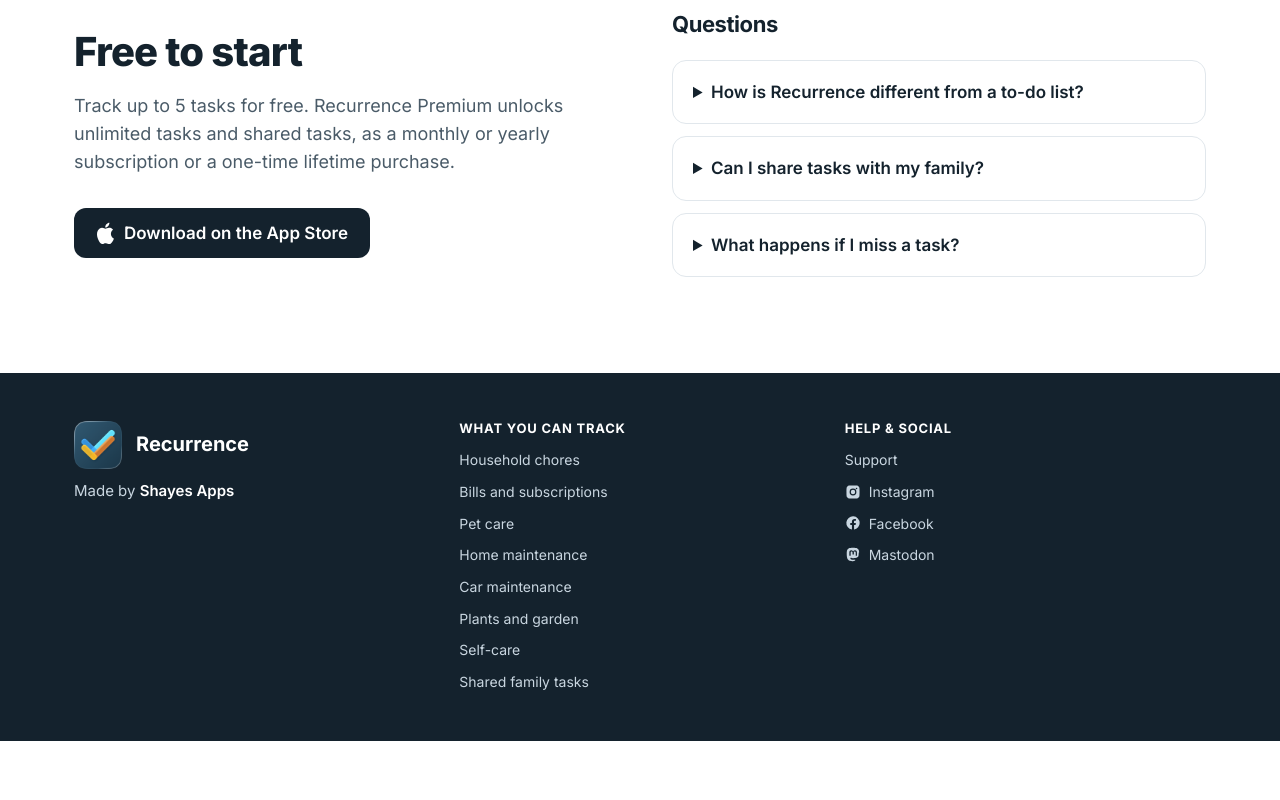
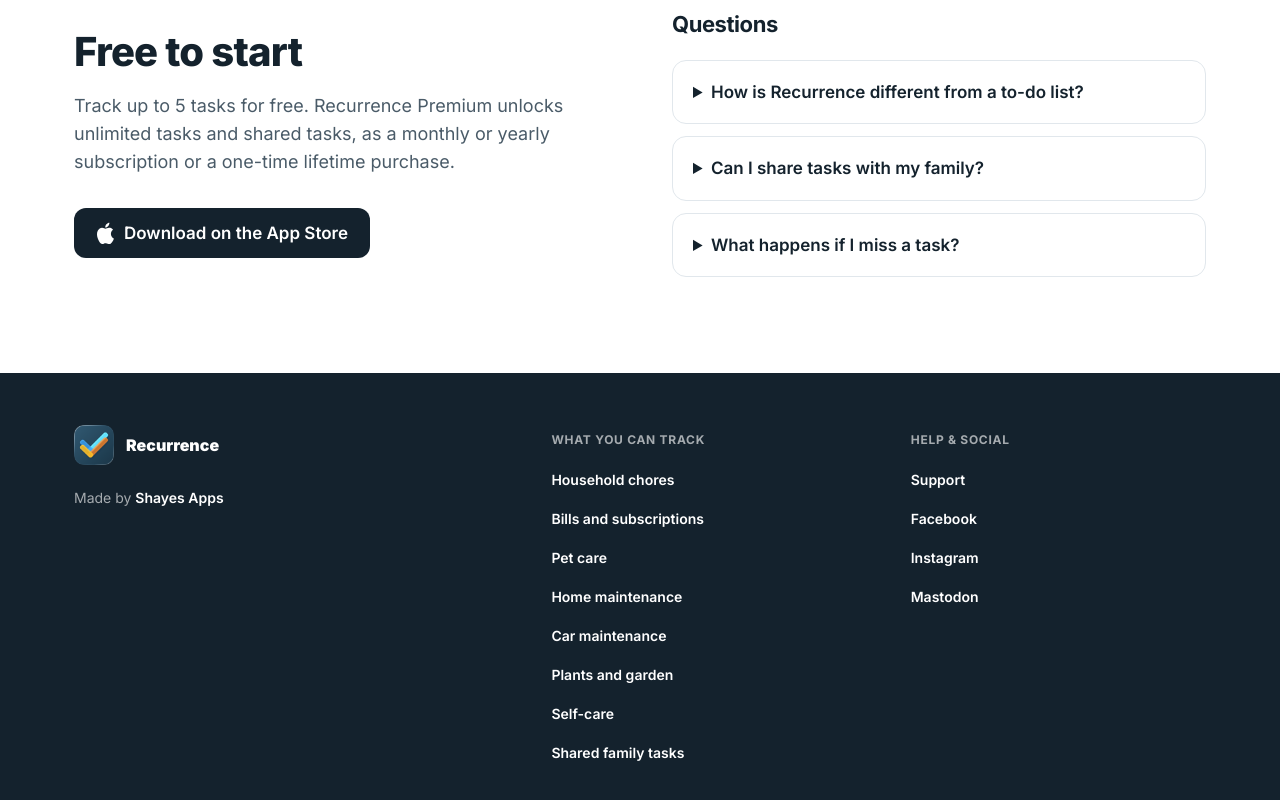
Before and after one commit to schayes04/RecurrenceWeb, an Astro site: page / in a window 1280 px wide. Shown: the part 2594-3394 px from the top of the page. Before the commit the page ends 3335 px from the top, so only its background shows below. Built offline with nearby package versions, Linux system fonts and the light colour scheme; Astro itself is replaced by a stand-in of ours.

Commit message:
Footer: match the Countdowns footer styles
Same grid (1.4fr + equal columns, 40/64px gaps), 40px icon, muted
uppercase 12px headings, 14px semibold white text links, plain-text
social links in Countdowns' order, two columns under 860px.

Co-Authored-By: Claude Opus 5.5 <noreply@anthropic.com>
Claude-Session: https://claude.ai/code/session_018J1dYJwVYYq3o7qp7wgTD8

```diff
--- a/src/components/Footer.astro
+++ b/src/components/Footer.astro
@@ -11,35 +11,37 @@ const { locale, pageKey } = Astro.props;
 const ui = UI[locale];
 const c = contentFor(locale);
 const [madeByBefore, madeByAfter] = ui.footer.madeBy.split('Shayes Apps');
+const social = [
+  { name: 'Facebook', href: 'https://www.facebook.com/shayesapps' },
+  { name: 'Instagram', href: 'https://www.instagram.com/shayesapps/' },
+  { name: 'Mastodon', href: 'https://indieapps.space/@shayesapps' },
+];
 // Comparison links appear once those pages are published in this locale.
-const social = [
-  { name: 'Instagram', href: 'https://www.instagram.com/shayesapps/', path: 'M12 2.2c3.2 0 3.6 0 4.8.1 1.2.1 1.8.2 2.2.4.6.2 1 .5 1.4.9.4.4.7.8.9 1.4.2.4.4 1 .4 2.2.1 1.3.1 1.6.1 4.8s0 3.6-.1 4.8c-.1 1.2-.2 1.8-.4 2.2-.2.6-.5 1-.9 1.4-.4.4-.8.7-1.4.9-.4.2-1 .4-2.2.4-1.3.1-1.6.1-4.8.1s-3.6 0-4.8-.1c-1.2-.1-1.8-.2-2.2-.4-.6-.2-1-.5-1.4-.9-.4-.4-.7-.8-.9-1.4-.2-.4-.4-1-.4-2.2C2.2 15.6 2.2 15.2 2.2 12s0-3.6.1-4.8c.1-1.2.2-1.8.4-2.2.2-.6.5-1 .9-1.4.4-.4.8-.7 1.4-.9.4-.2 1-.4 2.2-.4C8.4 2.2 8.8 2.2 12 2.2zm0 4.7a5.1 5.1 0 1 0 0 10.2 5.1 5.1 0 0 0 0-10.2zm0 8.4a3.3 3.3 0 1 1 0-6.6 3.3 3.3 0 0 1 0 6.6zm5.3-9.8a1.2 1.2 0 1 0 0 2.4 1.2 1.2 0 0 0 0-2.4z' },
-  { name: 'Facebook', href: 'https://www.facebook.com/shayesapps', path: 'M22 12a10 10 0 1 0-11.6 9.9v-7H7.9V12h2.5V9.8c0-2.5 1.5-3.9 3.8-3.9 1.1 0 2.2.2 2.2.2v2.5h-1.3c-1.2 0-1.6.8-1.6 1.6V12h2.8l-.4 2.9h-2.3v7A10 10 0 0 0 22 12z' },
-  { name: 'Mastodon', href: 'https://indieapps.space/@shayesapps', path: 'M21.3 7.9c0-4.3-2.8-5.6-2.8-5.6C17.1 1.6 14.6 1.3 12 1.3h-.1c-2.6 0-5.1.3-6.5 1-0 0-2.8 1.3-2.8 5.6v3.4c.1 4.2.8 8.3 4.7 9.4 1.8.5 3.3.6 4.6.5 2.2-.1 3.4-.8 3.4-.8l-.1-1.6s-1.6.5-3.3.4c-1.7-.1-3.6-.2-3.9-2.3v-.6s1.7.4 3.8.5c1.3.1 2.5-.1 3.7-.2 2.4-.3 4.4-1.7 4.7-3 .4-2.1.4-5.1.4-5.1zm-3.2 5.3h-2V8.4c0-1-.4-1.6-1.3-1.6-1 0-1.5.6-1.5 1.9v2.7h-2V8.7c0-1.3-.5-1.9-1.5-1.9-.9 0-1.3.5-1.3 1.6v4.8h-2V8.2c0-1 .3-1.8.8-2.4.5-.6 1.2-.9 2.1-.9 1 0 1.8.4 2.3 1.2l.5.8.5-.8c.5-.8 1.3-1.2 2.3-1.2.9 0 1.6.3 2.1.9.5.6.8 1.4.8 2.4v5z' },
-];
 const competitors = COMPETITORS.filter((id) => isPublished(locale, `compare/${id}`));
 ---
 <footer class="site-footer dark">
   <div class="container">
-    <div class="cols">
+    <div class:list={['cols', competitors.length > 0 && 'four']}>
       <div class="col brand-col">
-        <a class="brand" href={pathFor('home', locale)}><Image src={icon} alt="" width={48} height={48} />Recurrence</a>
+        <a class="brand" href={pathFor('home', locale)}><Image src={icon} alt="" width={40} height={40} />Recurrence</a>
         <p class="made-by">{madeByBefore}<a href="https://shayesapps.com/" target="_blank" rel="noopener">Shayes Apps</a>{madeByAfter}</p>
       </div>
       <nav class="col" aria-labelledby="f-track">
         <h2 id="f-track"><a href={pathFor('use-cases', locale)}>{ui.nav.useCases}</a></h2>
-        {USE_CASES.map((id) => <a href={pathFor(`use-case/${id}`, locale)}>{c.useCases[id].name}</a>)}
+        <ul>{USE_CASES.map((id) => <li><a href={pathFor(`use-case/${id}`, locale)}>{c.useCases[id].name}</a></li>)}</ul>
       </nav>
       {competitors.length > 0 && (
         <nav class="col" aria-labelledby="f-compare">
           <h2 id="f-compare"><a href={pathFor('compare', locale)}>{ui.nav.compare}</a></h2>
-          {competitors.map((id) => <a href={pathFor(`compare/${id}`, locale)}>{c.compare[id].name}</a>)}
+          <ul>{competitors.map((id) => <li><a href={pathFor(`compare/${id}`, locale)}>{c.compare[id].name}</a></li>)}</ul>
         </nav>
       )}
       <nav class="col" aria-labelledby="f-social">
         <h2 id="f-social">{ui.footer.social}</h2>
-        <a href={pathFor('support', locale)}>{ui.nav.support}</a>
-        {social.map((x) => <a class="social-link" href={x.href} target="_blank" rel="noopener me"><svg aria-hidden="true" width="16" height="16" viewBox="0 0 24 24" fill="currentColor"><path d={x.path} /></svg>{x.name}</a>)}
+        <ul>
+          <li><a href={pathFor('support', locale)}>{ui.nav.support}</a></li>
+          {social.map((x) => <li><a href={x.href} target="_blank" rel="noopener me">{x.name}</a></li>)}
+        </ul>
       </nav>
     </div>
   </div>
--- a/src/styles/global.css
+++ b/src/styles/global.css
@@ -179,21 +179,23 @@ tbody tr:last-child td { border-bottom: 0; }
 .cta-band p { color: var(--on-dark-muted); margin-top: 8px; }
 
 /* Footer */
-.site-footer { padding-block: 48px; font-size: 14px; color: var(--on-dark-muted); }
-.site-footer .cols { display: grid; grid-template-columns: repeat(auto-fit, minmax(160px, 1fr)); gap: 32px 24px; }
-.site-footer .col { display: flex; flex-direction: column; gap: 10px; align-items: flex-start; }
-.site-footer .col h2 { margin: 0 0 4px; font-size: 13px; font-weight: 700; letter-spacing: .06em; text-transform: uppercase; color: var(--on-dark); }
+/* Footer: mirrors the Countdowns site footer (countdowns-app.com) */
+.site-footer { padding-block: 52px; font-size: 14px; }
+.site-footer .cols { display: grid; grid-template-columns: minmax(0, 1.4fr) repeat(2, minmax(0, 1fr)); gap: 40px 64px; align-items: start; }
+.site-footer .cols.four { grid-template-columns: minmax(0, 1.4fr) repeat(3, minmax(0, 1fr)); }
+.site-footer .brand-col .brand { font-size: 16px; font-weight: 850; gap: 12px; color: #fff !important; }
+.site-footer .brand img { width: 40px; height: 40px; border-radius: 8px; }
+.site-footer .made-by { margin: 16px 0 0; font-size: 14px; color: rgba(255, 255, 255, .62); }
+.site-footer .made-by a { color: #fff !important; font-weight: 600; text-decoration: none; }
+.site-footer .col h2 { margin: 8px 0 16px; font-size: 12px; font-weight: 650; letter-spacing: .06em; text-transform: uppercase; color: rgba(255, 255, 255, .62); }
 .site-footer .col h2 a { color: inherit !important; text-decoration: none; }
-.site-footer .col a { color: var(--on-dark-muted); text-decoration: none; }
-.site-footer .col a:hover { color: #fff; }
-.site-footer .brand-col p { margin: 0; }
-.site-footer .brand-col .brand { font-size: 20px; gap: 14px; color: #fff !important; }
-@media (max-width: 520px) { .site-footer .brand-col { grid-column: 1 / -1; } }
-.site-footer .brand img { width: 48px; height: 48px; border-radius: 11px; }
-.site-footer .made-by { font-size: 15px; color: var(--on-dark-muted); margin-top: 6px; }
-.site-footer .made-by a { color: #fff !important; font-weight: 600; text-decoration: none; }
-.site-footer .social-link { display: inline-flex; align-items: center; gap: 8px; }
-.site-footer .made-by a:hover { text-decoration: underline; }
+.site-footer .col ul { list-style: none; margin: 0; padding: 0; display: grid; gap: 4px; }
+.site-footer .col li a { display: inline-block; padding-block: 7px; line-height: 21px; font-weight: 600; color: #fff !important; text-decoration: none; }
+.site-footer a:hover { opacity: .75; }
+@media (max-width: 860px) {
+  .site-footer .cols { grid-template-columns: repeat(2, minmax(0, 1fr)); }
+  .site-footer .brand-col { grid-column: 1 / -1; }
+}
 
 /* Language suggestion bar */
 .lang-bar { display: none; background: var(--gold); color: var(--ink); font-size: 15px; }
```
